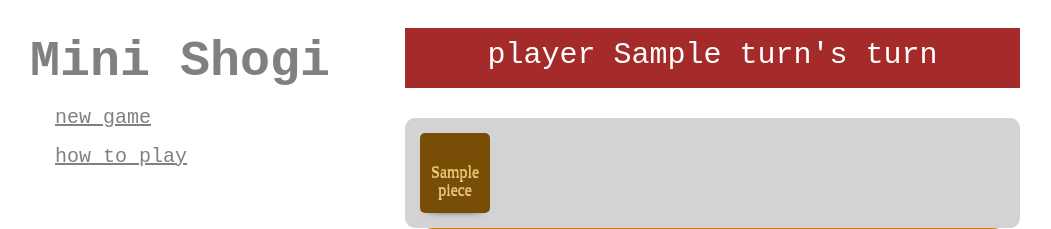
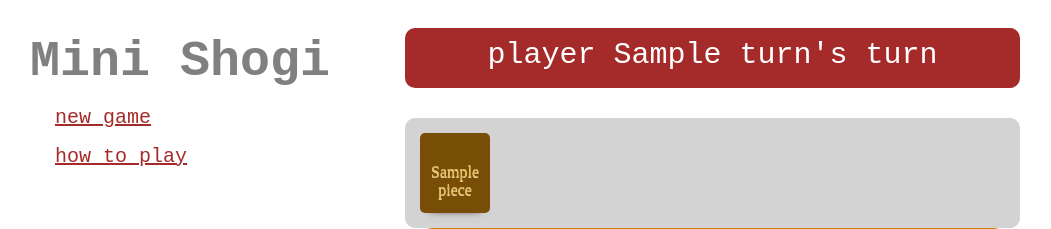
Before and after one commit to anuto/MiniShogi, a Python web app: template templates/index.html in a window 1280 px wide. Shown: the top 229 px of the page, without its empty margins (3-1054 px from the left). Run offline with Jinja, Linux system fonts and the light colour scheme; the template is opened without the code that fills it: most values are stand-ins (such as "Sample title", 1, 10 or a date in 2020).

Commit message:
aesthetic

```diff
--- a/static/styles/style.css
+++ b/static/styles/style.css
@@ -28,7 +28,7 @@ h1 {
 }
 
 a {
-	color: grey;
+	color: brown;
 	margin-left: 30px;
 	font-size: 20px;
 	font-family: "Courier New";
@@ -91,6 +91,7 @@ body {
 	font-size: 30px;
 	background: brown;
 	padding-top: 10px;
+	border-radius: 10px;
 }
 
 .tile.can_move_to {
```
